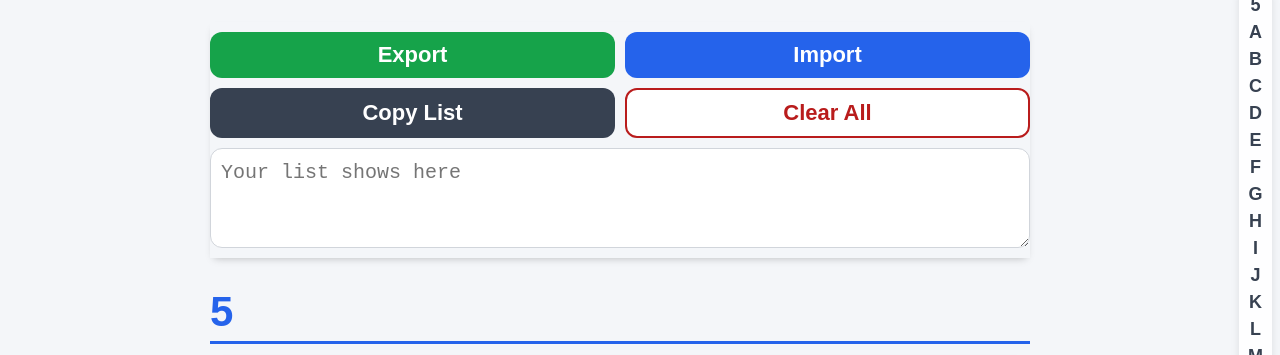
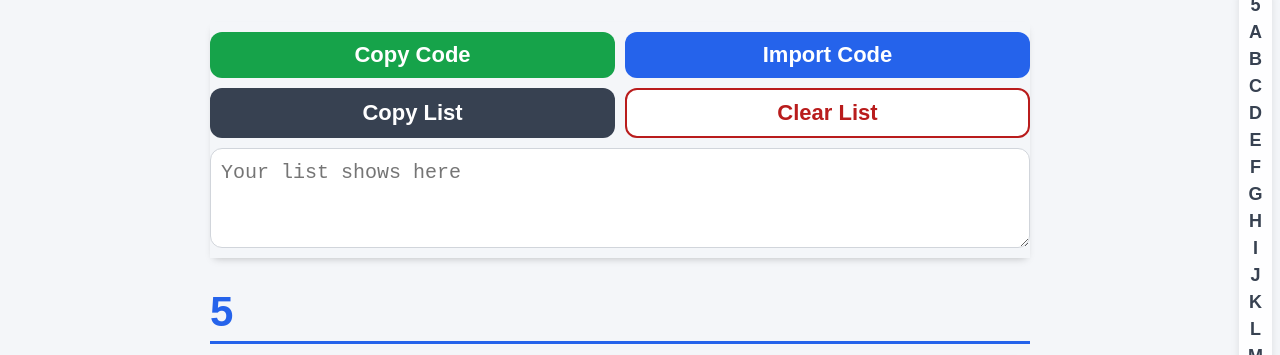
Before and after one commit to AllenDude/FP, a plain HTML site: page index.html in a window 1280 px wide. Shown: the part 71-426 px from the top of the page. Drawn offline with Linux system fonts and the light colour scheme.

Commit message:
Update index.html

```diff
--- a/index.html
+++ b/index.html
@@ -22,10 +22,10 @@
     <div id="topPanel">
 
         <div class="panel-buttons">
-            <button id="exportBtn">Export</button>
-            <button id="importBtn">Import</button>
+            <button id="exportBtn">Copy Code</button>
+            <button id="importBtn">Import Code</button>
             <button id="copyBtn">Copy List</button>
-            <button id="clearBtn">Clear All</button>
+            <button id="clearBtn">Clear List</button>
         </div>
 
         <textarea id="output" readonly placeholder="Your list shows here"></textarea>
```
